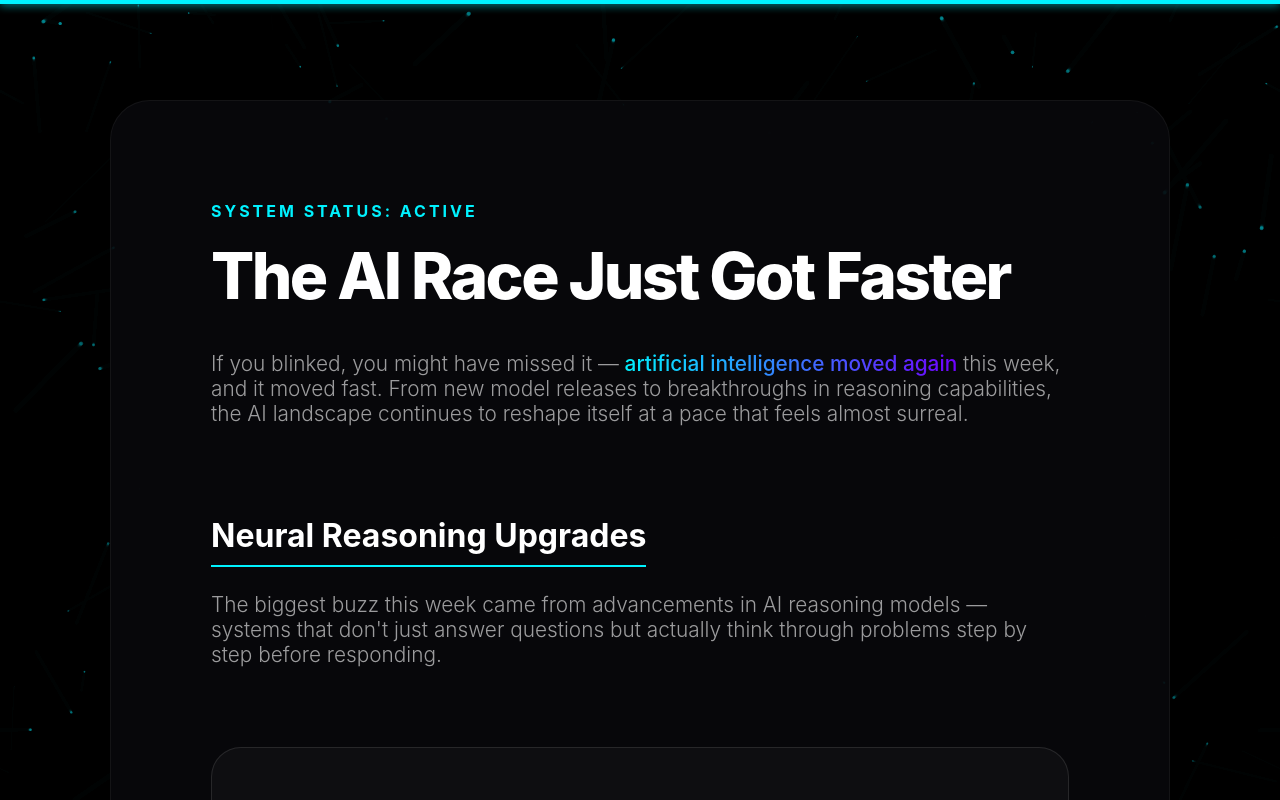
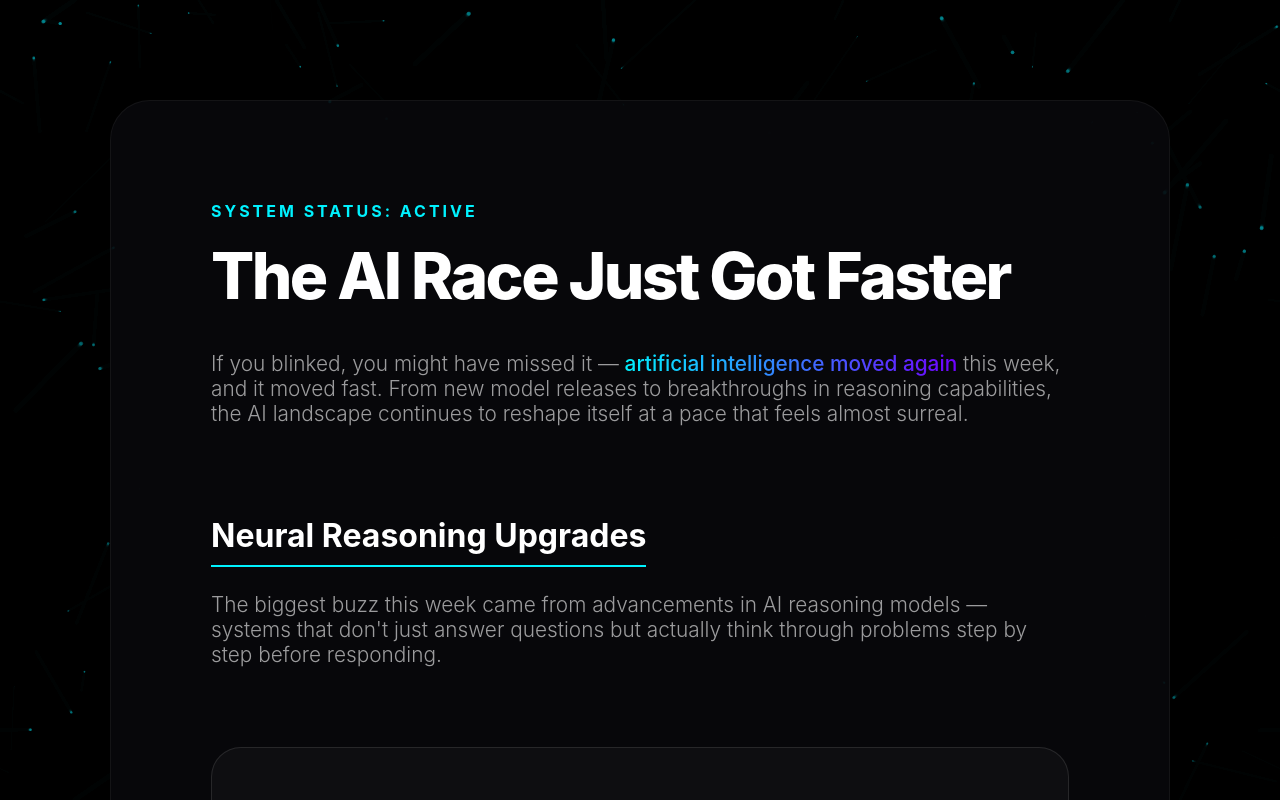
Before and after one commit to Arkojeet-glitched/BLOG_ARTICLE_AI, a React (Vite) app: page / in a window 1280 px wide. Shown: the top 800 px of the page. Built offline with nearby package versions, Linux system fonts and the light colour scheme.

Commit message:
feat: remove progress bar and add Lenis smooth scrolling

```diff
--- a/package.json
+++ b/package.json
@@ -10,6 +10,7 @@
   },
   "dependencies": {
     "framer-motion": "^11.0.0",
+    "lenis": "^1.3.21",
     "lucide-react": "^0.344.0",
     "react": "^18.2.0",
     "react-dom": "^18.2.0"
--- a/src/App.tsx
+++ b/src/App.tsx
@@ -1,5 +1,6 @@
-import React, { useState, useEffect, useRef, useMemo } from 'react';
-import { motion, useScroll, useSpring, AnimatePresence } from 'framer-motion';
+import React, { useState, useEffect, useRef } from 'react';
+import { motion, AnimatePresence } from 'framer-motion';
+import Lenis from 'lenis';
 
 // --- Components ---
 
@@ -84,35 +85,40 @@ const BackgroundCanvas = () => {
 // --- Main App ---
 
 export default function App() {
-  const { scrollYProgress } = useScroll();
-  const scaleX = useSpring(scrollYProgress, { stiffness: 100, damping: 30, restDelta: 0.001 });
+  useEffect(() => {
+    const lenis = new Lenis({
+      duration: 1.2,
+      easing: (t) => Math.min(1, 1.001 - Math.pow(2, -10 * t)),
+      orientation: 'vertical',
+      gestureOrientation: 'vertical',
+      smoothWheel: true,
+      wheelMultiplier: 1,
+      touchMultiplier: 2,
+      infinite: false,
+    });
+
+    function raf(time: number) {
+      lenis.raf(time);
+      requestAnimationFrame(raf);
+    }
+
+    requestAnimationFrame(raf);
+
+    return () => {
+      lenis.destroy();
+    };
+  }, []);
 
   return (
     <div style={{ position: 'relative', minHeight: '100vh' }}>
       <BackgroundCanvas />
-
-      {/* Progress Bar */}
-      <motion.div
-        style={{
-          position: 'fixed',
-          top: 0,
-          left: 0,
-          right: 0,
-          height: 4,
-          background: 'var(--accent)',
-          transformOrigin: '0%',
-          scaleX,
-          zIndex: 1000,
-          boxShadow: '0 0 10px var(--accent)',
-        }}
-      />
 
       <main style={{ maxWidth: 1100, margin: '0 auto', padding: '100px 20px' }}>
         <motion.article
           initial={{ opacity: 0, y: 50 }}
           whileInView={{ opacity: 1, y: 0 }}
           viewport={{ once: true }}
-          transition={{ duration: 1, ease: [0.22, 1, 0.36, 1] }}
+          transition={{ duration: 1.2, ease: [0.22, 1, 0.36, 1] }}
           style={{
             background: 'rgba(10, 10, 15, 0.7)',
             backdropFilter: 'blur(20px)',
--- a/src/index.css
+++ b/src/index.css
@@ -19,6 +19,26 @@ body {
   overflow-x: hidden;
 }
 
+html.lenis, html.lenis body {
+  height: auto;
+}
+
+.lenis.lenis-smooth {
+  scroll-behavior: auto !important;
+}
+
+.lenis.lenis-smooth [data-lenis-prevent] {
+  overscroll-behavior: contain;
+}
+
+.lenis.lenis-stopped {
+  overflow: hidden;
+}
+
+.lenis.lenis-scrolling iframe {
+  pointer-events: none;
+}
+
 .decode-span {
   display: inline-block;
 }
```
Also changed, not shown: 1 other file (tests, documents, lock files or other folders).
